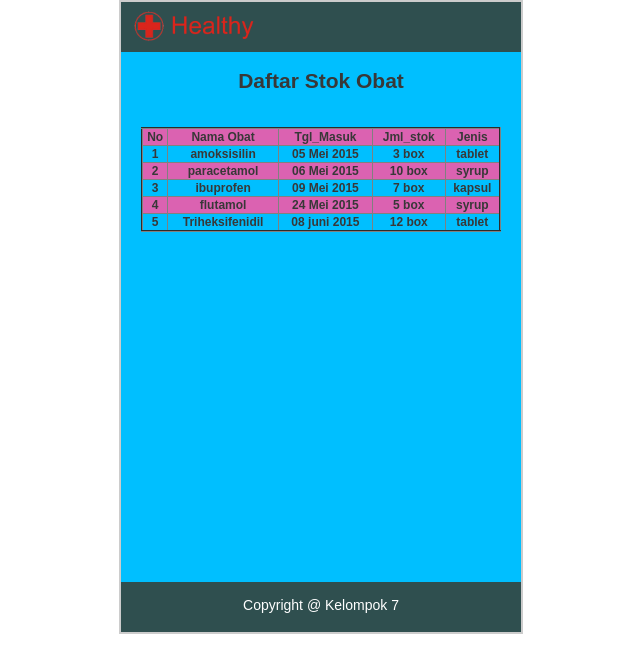
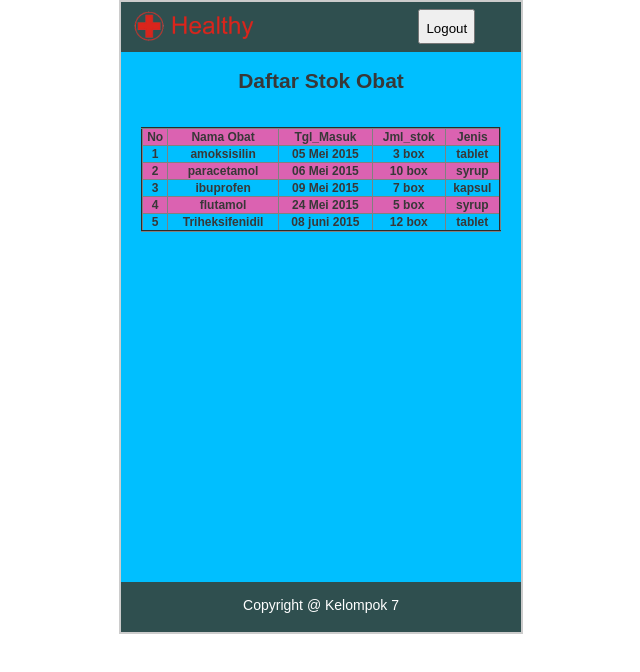
Before and after one commit to AmirulMuhaimin/Kelompok7, a plain HTML site: page obat.html in a window 1280 px wide. Shown: the whole page, without its empty margins (319-959 px from the left). Drawn offline with Linux system fonts and the light colour scheme.

Commit message:
Update halaman stok obat

```diff
--- a/obat.html
+++ b/obat.html
@@ -10,6 +10,7 @@
 		<div id="outer-wrapper">
 			<div class="header">
 			<a href="home.html"><img src="logo.png" height="35px" style="padding:7px 0 0 10px; float:left;" ></a>
+			<div style="float:left; width:200px;"><a href="home.html"><button style="height:35px; padding-top:5px; margin-top: 7px; margin-left: 160px;"      class="myButton1">Logout</button></a></div>
 
 			</div>
 
```
